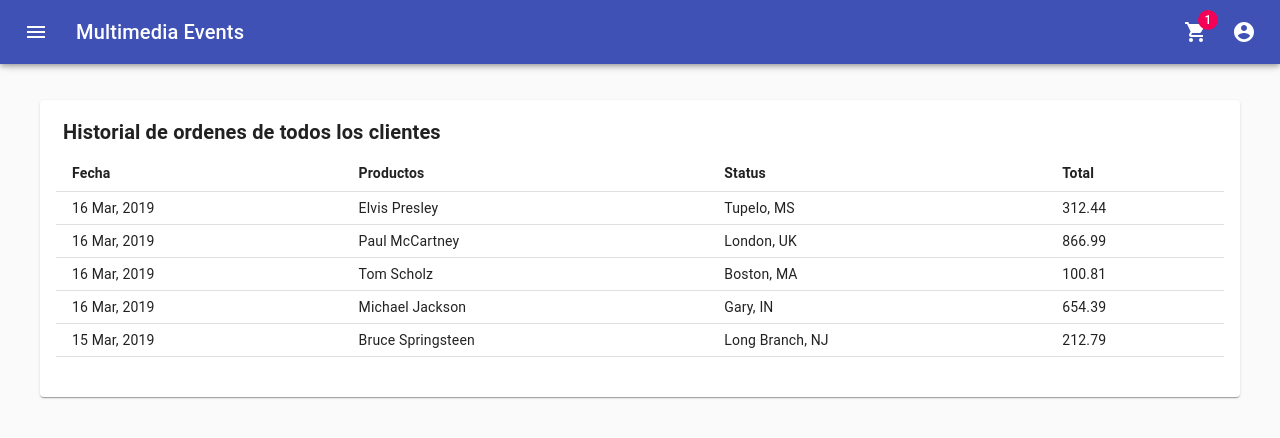
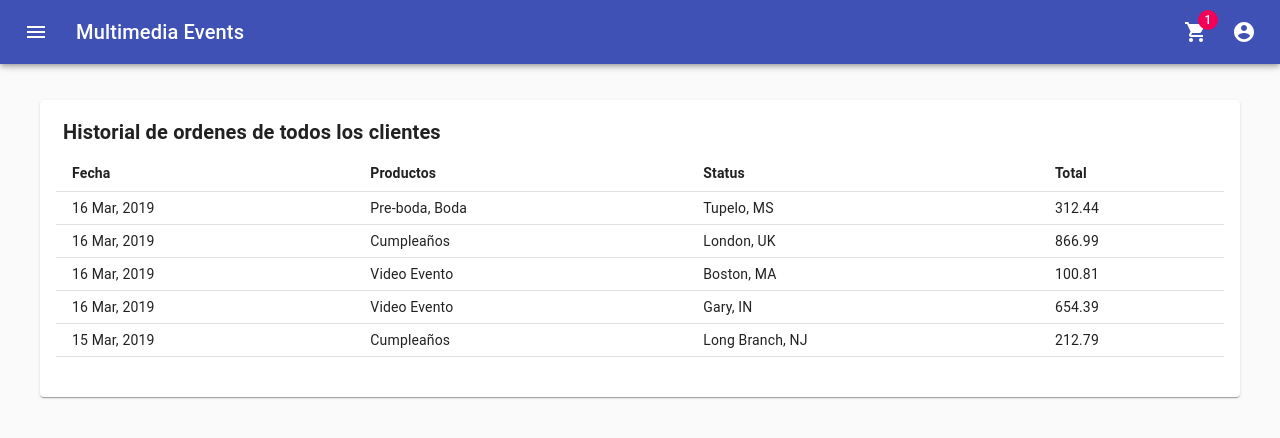
Before and after one commit to rfire12/advanced-web-programming-final-project, a React app in the folder client/: page /compras-realizadas in a window 1280 px wide. Shown: the top 438 px of the page. Built offline with nearby package versions, Linux system fonts and the light colour scheme.

Commit message:
Changes data model

```diff
--- a/client/src/components/AllOrdersHistory/AllOrdersHistory.jsx
+++ b/client/src/components/AllOrdersHistory/AllOrdersHistory.jsx
@@ -10,11 +10,11 @@ const AllOrdersHistory = () => {
 
   React.useEffect(() => {
     const newData = [
-      createData(0, "16 Mar, 2019", "Elvis Presley", "Tupelo, MS", 312.44),
-      createData(1, "16 Mar, 2019", "Paul McCartney", "London, UK", 866.99),
-      createData(2, "16 Mar, 2019", "Tom Scholz", "Boston, MA", 100.81),
-      createData(3, "16 Mar, 2019", "Michael Jackson", "Gary, IN", 654.39),
-      createData(4, "15 Mar, 2019", "Bruce Springsteen", "Long Branch, NJ", 212.79),
+      createData(0, "16 Mar, 2019", "Pre-boda, Boda", "Tupelo, MS", 312.44),
+      createData(1, "16 Mar, 2019", "Cumpleaños", "London, UK", 866.99),
+      createData(2, "16 Mar, 2019", "Video Evento", "Boston, MA", 100.81),
+      createData(3, "16 Mar, 2019", "Video Evento", "Gary, IN", 654.39),
+      createData(4, "15 Mar, 2019", "Cumpleaños", "Long Branch, NJ", 212.79),
     ];
 
     setData(newData);
```
